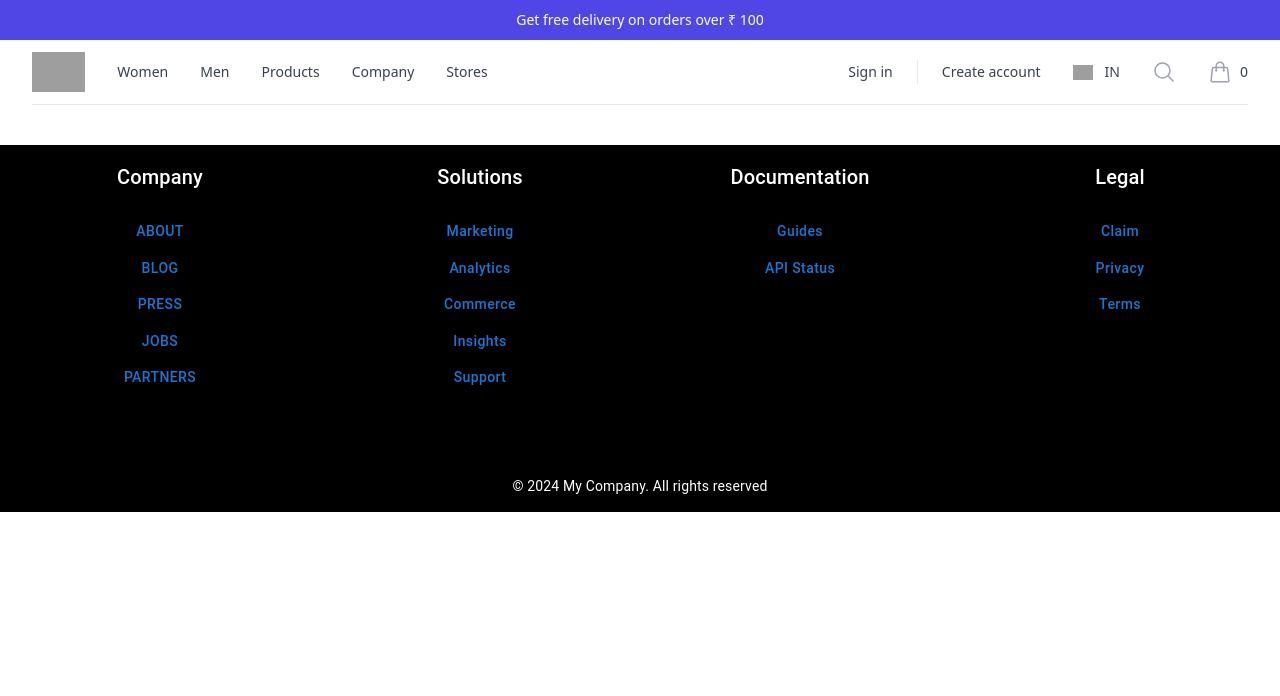
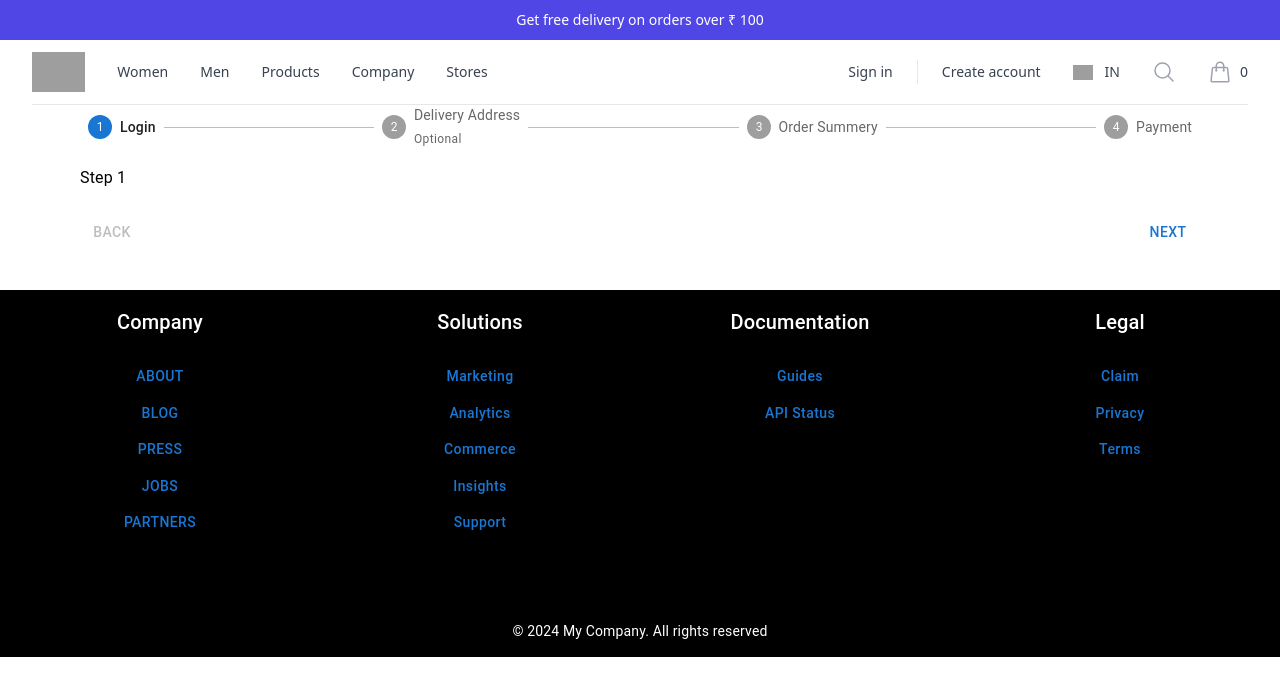
Before and after one commit to manishshukla00/ecommerce-MERN, a React (Create React App) app: page /checkout in a window 1280 px wide. Shown: the top 696 px of the page. Built offline with nearby package versions, Linux system fonts and the light colour scheme; grey boxes are pictures that could not be loaded.

Commit message:
cart added

```diff
--- a/src/App.js
+++ b/src/App.js
@@ -6,6 +6,7 @@ import Product from "./customer/components/Product/Product";
 import Footer from "./customer/components/Footer/Footer";
 import ProductDetails from "./customer/components/productDetail/ProductDetails";
 import Cart from "./customer/components/cart/Cart";
+import Checkout from "./customer/components/checkout/Checkout";
 
 const App = () => {
   return (
@@ -16,6 +17,7 @@ const App = () => {
         <Route path="/products" element={<Product />} />
         <Route path="/productdetail" element={<ProductDetails />} />
         <Route path="/cart" element={<Cart />} />
+        <Route path="/checkout" element={<Checkout />} />
       </Routes>
       <Footer />
     </div>
--- a/src/customer/components/cart/Cart.jsx
+++ b/src/customer/components/cart/Cart.jsx
@@ -1,7 +1,54 @@
 import React from "react";
+import CartItem from "./CartItem";
+import Button from "@mui/material/Button";
+import { Link } from "react-router-dom";
 
 const Cart = () => {
-  return <div>Cart</div>;
+  return (
+    <div>
+      <div className="lg:grid grid-cols-3 lg:px-16 relative">
+        <div className="col-span-2">
+          {[1, 1, 1, 1].map((item, i) => {
+            return <CartItem key={i} />;
+          })}
+        </div>
+        <div className="px-5 sticky top-0 h-[100vh] mt-5 lg:mt-0">
+          <div className="border">
+            <p className="uppercase font-bold opacity-60 pb-4">Price details</p>
+            <hr />
+            <div className="space-y-2 font-semibold">
+              <div className="flex justify-between pt-2 text-black">
+                <span>Price</span>
+                <span>₹ 4697</span>
+              </div>
+              <div className="flex justify-between pt-2 text-black">
+                <span>Discount</span>
+                <span className="text-green-600">-₹ 3419</span>
+              </div>
+              <div className="flex justify-between pt-2 text-black">
+                <span>Delivery Charge</span>
+                <span className="text-green-600">Free</span>
+              </div>
+              <div className="flex justify-between pt-2 text-black font-bold">
+                <span>Total Amount</span>
+                <span className="text-green-600">₹ 1278</span>
+              </div>
+            </div>
+            <Link to={"/Checkout"}>
+              <Button
+                variant="contained"
+                fullWidth
+                sx={{ marginTop: 4, px: 2, py: 1, bgcolor: "#9155fd" }}
+              >
+                Checkout
+              </Button>
+            </Link>
+          </div>
+        </div>
+        <div></div>
+      </div>
+    </div>
+  );
 };
 
 export default Cart;
--- /dev/null
+++ b/src/customer/components/cart/CartItem.jsx
@@ -0,0 +1,45 @@
+import React from "react";
+import IconButton from "@mui/material/IconButton";
+import Button from "@mui/material/Button";
+import RemoveCircleOutlineIcon from "@mui/icons-material/RemoveCircleOutline";
+import AddCircleOutlineIcon from "@mui/icons-material/AddCircleOutline";
+
+const CartItem = () => {
+  return (
+    <div className="p-5 shadow-lg border rounded-md">
+      <div className="flex items-center">
+        <div className="w-[8rem] h-[8rem] lg:w-[10rem] lg:h-[10rem]">
+          <img
+            className="w-full h-full object-cover object-top"
+            src="https://tailwindui.com/img/ecommerce-images/product-page-02-secondary-product-shot.jpg"
+            alt=""
+          />
+        </div>
+        <div className="ml-5 space-y-1">
+          <p className="font-semibold">Basic Tee 6-Pack</p>
+          <p className="opacity-70">size: L,White</p>
+          <p>Seller: Crishtaliyo 2fashion</p>
+          <div className="flex items-center space-x-2 pt-2">
+            <p className="font-semibold">₹ 799</p>
+            <p className="line-through opacity-80">₹ 2499</p>
+            <p className="text-green-600 font-semibold">68% off</p>
+          </div>
+        </div>
+      </div>
+      <div className="flex items-center lg:space-x-10 pt-4">
+        <div className="flex items-center space-x-2">
+          <IconButton color="">
+            <RemoveCircleOutlineIcon />
+          </IconButton>
+          <span className="py-1 px-7 border rounded-sm">4</span>
+          <IconButton sx={{ color: "RGB(145 85 253)" }}>
+            <AddCircleOutlineIcon />
+          </IconButton>
+        </div>
+        <Button sx={{ color: "RGB(145 85 253)" }}>remove</Button>
+      </div>
+    </div>
+  );
+};
+
+export default CartItem;
--- /dev/null
+++ b/src/customer/components/checkout/Checkout.jsx
@@ -0,0 +1,92 @@
+import * as React from "react";
+import Box from "@mui/material/Box";
+import Stepper from "@mui/material/Stepper";
+import Step from "@mui/material/Step";
+import StepLabel from "@mui/material/StepLabel";
+import Button from "@mui/material/Button";
+import Typography from "@mui/material/Typography";
+
+const steps = ["Login", "Delivery Address", "Order Summery", "Payment"];
+
+export default function Checkout() {
+  const [activeStep, setActiveStep] = React.useState(0);
+
+  const isStepOptional = (step) => {
+    return step === 1;
+  };
+
+  const handleNext = () => {
+    setActiveStep((prevActiveStep) => prevActiveStep + 1);
+  };
+
+  const handleBack = () => {
+    setActiveStep((prevActiveStep) => prevActiveStep - 1);
+  };
+
+  const handleSkip = () => {
+    if (!isStepOptional(activeStep)) {
+      // You probably want to guard against something like this,
+      // it should never occur unless someone's actively trying to break something.
+      throw new Error("You can't skip a step that isn't optional.");
+    }
+
+    setActiveStep((prevActiveStep) => prevActiveStep + 1);
+  };
+
+  const handleReset = () => {
+    setActiveStep(0);
+  };
+
+  return (
+    <div className="px-10 lg:px-20">
+      <Box sx={{ width: "100%" }}>
+        <Stepper activeStep={activeStep}>
+          {steps.map((label, index) => {
+            const stepProps = {};
+            const labelProps = {};
+            if (isStepOptional(index)) {
+              labelProps.optional = (
+                <Typography variant="caption">Optional</Typography>
+              );
+            }
+            return (
+              <Step key={label} {...stepProps}>
+                <StepLabel {...labelProps}>{label}</StepLabel>
+              </Step>
+            );
+          })}
+        </Stepper>
+        {activeStep === steps.length ? (
+          <React.Fragment>
+            <Typography sx={{ mt: 2, mb: 1 }}>
+              All steps completed - you&apos;re finished
+            </Typography>
+            <Box sx={{ display: "flex", flexDirection: "row", pt: 2 }}>
+              <Box sx={{ flex: "1 1 auto" }} />
+              <Button onClick={handleReset}>Reset</Button>
+            </Box>
+          </React.Fragment>
+        ) : (
+          <React.Fragment>
+            <Typography sx={{ mt: 2, mb: 1 }}>Step {activeStep + 1}</Typography>
+            <Box sx={{ display: "flex", flexDirection: "row", pt: 2 }}>
+              <Button
+                color="inherit"
+                disabled={activeStep === 0}
+                onClick={handleBack}
+                sx={{ mr: 1 }}
+              >
+                Back
+              </Button>
+              <Box sx={{ flex: "1 1 auto" }} />
+
+              <Button onClick={handleNext}>
+                {activeStep === steps.length - 1 ? "Finish" : "Next"}
+              </Button>
+            </Box>
+          </React.Fragment>
+        )}
+      </Box>
+    </div>
+  );
+}
```
